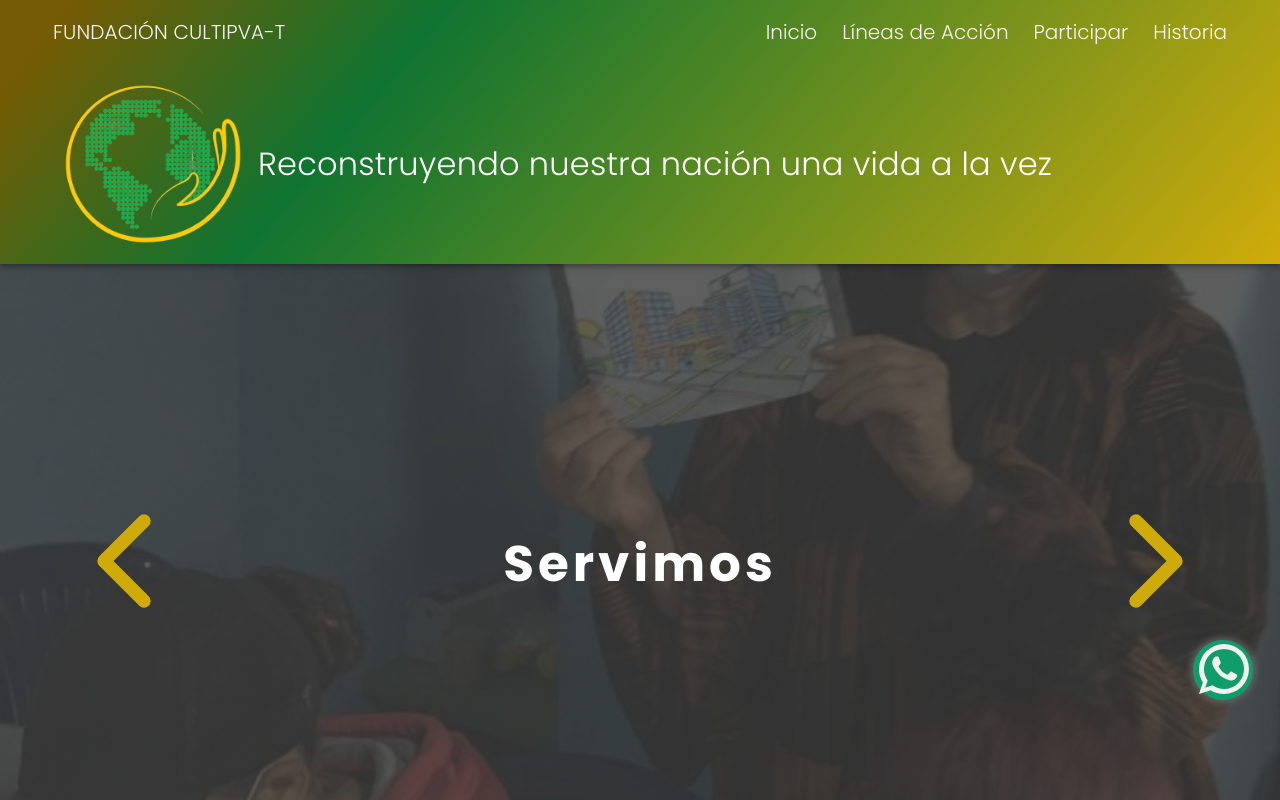
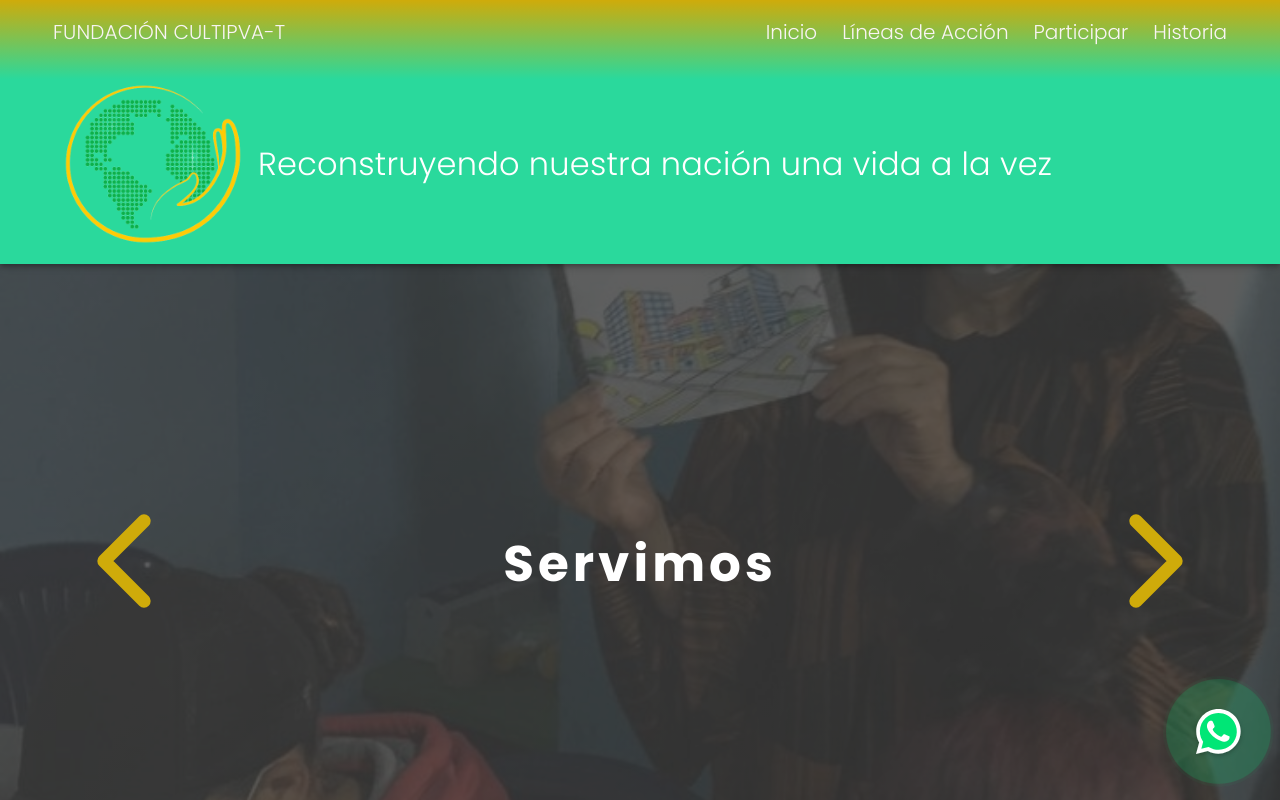
Before and after one commit to nelda-perez/fundacioncultipva-t, a React (Vite) app: page / in a window 1280 px wide. Shown: the top 800 px of the page. Built offline with nearby package versions, Linux system fonts and the light colour scheme.

Commit message:
style: add new design to whatsapp logo

```diff
--- a/src/App.css
+++ b/src/App.css
@@ -10,11 +10,9 @@ html {
 }
 
 :root {
-  /* --main-gradient: linear-gradient(to bottom right, #209c5e, #2ad99c); */
   --main-gradient: linear-gradient(
-    130deg,
-    var(--secondary-color) 5%,
-    var(--primary-color) 30%,
+    0deg,
+    var(--primary-color) 70%,
     var(--three-color) 100%
   );
   /* --main-gradient: #2ad99c;
@@ -23,7 +21,8 @@ html {
   --main-gradient: #f5ce25;
   --main-gradient: #4caa60; */
   --main-color: #2ad99c;
-  --primary-color: #0f7431;
+  /* --primary-color: #0f7431; */
+  --primary-color: #2ad99c;
   --secondary-color: #755b03;
   --three-color: #cfab0a;
   --four-color: #4caa60;
--- a/src/components/Card/card.module.css
+++ b/src/components/Card/card.module.css
@@ -52,7 +52,7 @@
 }
 
 .card:hover {
-  border-color: var(--primary-color);
+  border-color: var(--three-color);
   box-shadow: 0 4px 18px 0 rgba(0, 0, 0, 0.25);
 }
 
--- a/src/components/Iconwp/Iconwp.jsx
+++ b/src/components/Iconwp/Iconwp.jsx
@@ -1,12 +1,13 @@
-import WhatsAppIcon from "@mui/icons-material/WhatsApp";
+import style from "./btn-whatsapp.module.css";
+import whatsAppImg from "../../assets/icon-whatsapp.svg";
 
 function Iconwp() {
   return (
     <a
       href="https://wa.me/+573132112921"
       target="_blank"
-      className="container-whatsapp__icon">
-      <WhatsAppIcon sx={{ fontSize: "60px" }} />
+      className={style.btnWhatsapp}>
+      <img src={whatsAppImg} alt="Contactar por WhatsApp" />
     </a>
   );
 }
--- /dev/null
+++ b/src/components/Iconwp/btn-whatsapp.module.css
@@ -0,0 +1,48 @@
+.btnWhatsapp {
+  position: fixed;
+  z-index: 999;
+  bottom: 40px;
+  right: 30px;
+}
+
+.btnWhatsapp:before,
+.btnWhatsapp:after {
+  content: "";
+  position: absolute;
+  top: 2px;
+  left: 4px;
+  width: 45px;
+  height: 45px;
+  border-radius: 50%;
+  background-color: #00e676;
+  opacity: 0;
+  animation: onda 1.7s infinite;
+}
+
+.btnWhatsapp:before {
+  animation-delay: 1s;
+}
+
+.btnWhatsapp:after {
+  animation-delay: 1.3s;
+}
+
+.btnWhatsapp img {
+  position: relative;
+  z-index: 2;
+}
+
+@keyframes onda {
+  0% {
+    transform: scale(1);
+  }
+
+  15% {
+    opacity: 1;
+  }
+
+  100% {
+    opacity: 0;
+    transform: scale(2.5);
+  }
+}
--- a/src/pages/Histoy/History.jsx
+++ b/src/pages/Histoy/History.jsx
@@ -31,8 +31,8 @@ function History() {
         una nación enferma.
       </p>
       <p>
-        La fundación CULTIPVA-T fue creada el <b>07 de Julio de 2019</b> y
-        registrada ante Cámara de Comercio <b>el 25 de Julio de 2019</b>. Hasta
+        La fundación CULTIPVA-T fue creada el 07 de Julio de 2019 y
+        registrada ante Cámara de Comercio el 25 de Julio de 2019. Hasta
         ahora, CULTIPVA-T ha actuado en las comunidades del sector de Altos de
         la Estancia, localidad Ciudad Bolívar en la ciudad de Bogotá - Colombia.
       </p>
```
Also changed, not shown: src/assets/icon-whatsapp.svg (added).
